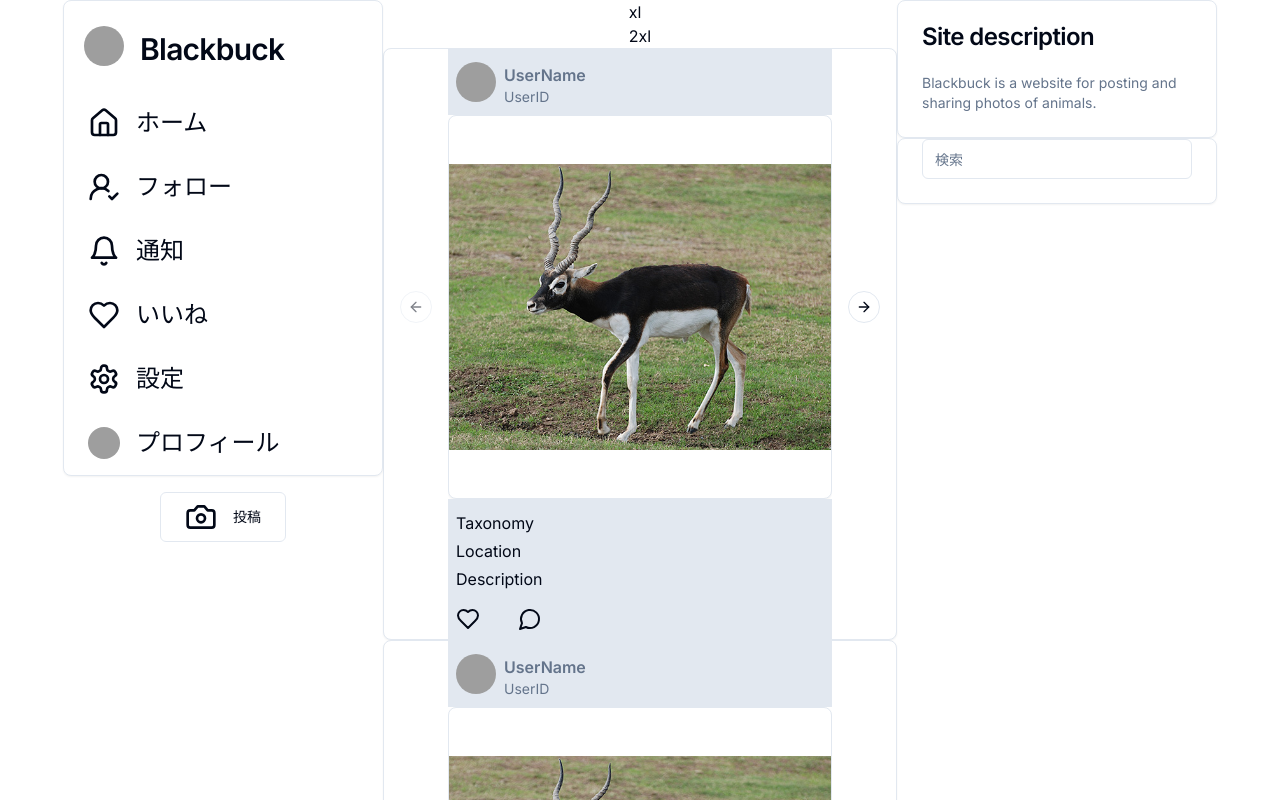
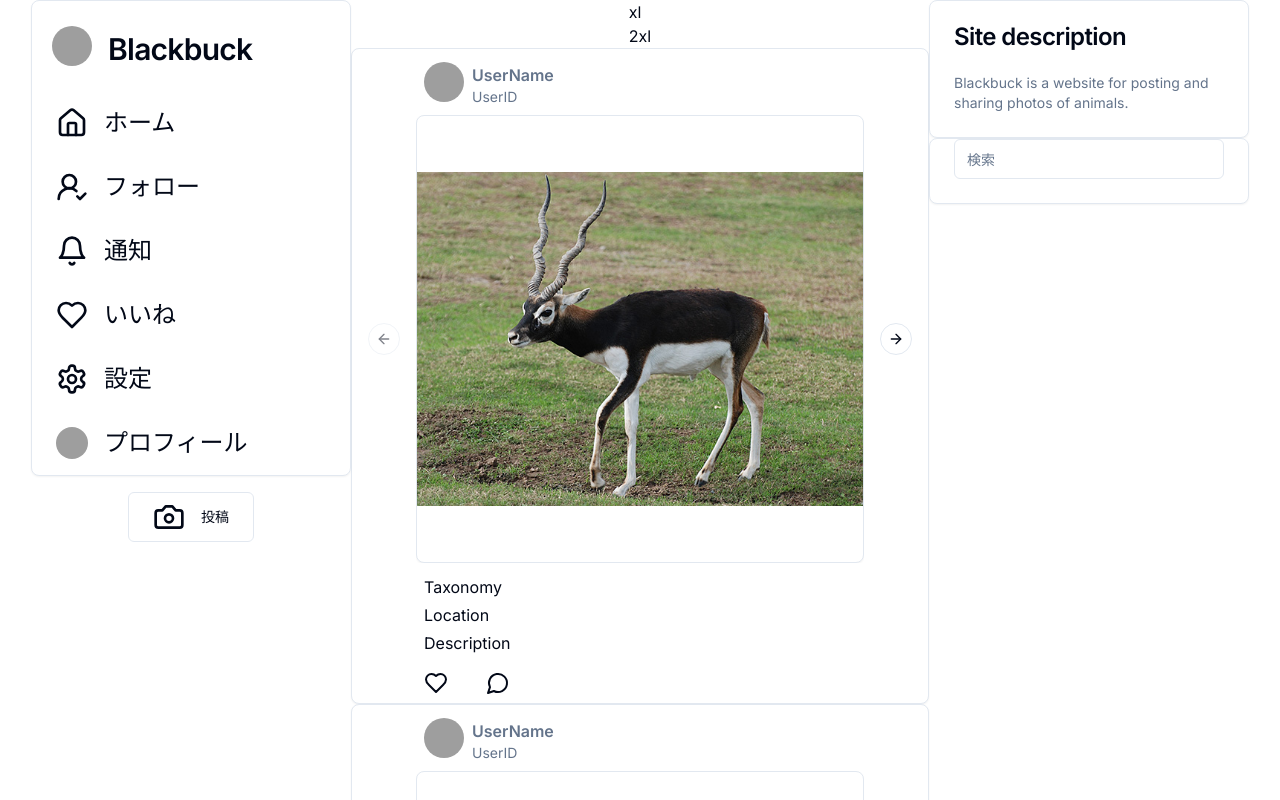
Before and after one commit to raithend/nextjs-project, a Next.js app: page / in a window 1280 px wide. Shown: the top 800 px of the page. Built offline with nearby package versions, Linux system fonts and the light colour scheme; grey boxes are pictures that could not be loaded.

Commit message:
カルーセルのサイズを変更した。 また、スマートフォン用画面ではカルーセルのボタンとカードの左右の余白を削除した。

```diff
--- a/components/main-content/post.tsx
+++ b/components/main-content/post.tsx
@@ -23,8 +23,8 @@ import { UserRoundIcon, HeartIcon, MessageCircleIcon } from "lucide-react"
 export function Post() {
     return(
         <div>
-            <Card className="px-16">
-                <CardHeader className="flex-row items-center bg-slate-200 p-2">
+            <Card className="p-0 md:px-16">
+                <CardHeader className="flex-row items-center p-2">
                     <div>
                         <Avatar>
                             <AvatarImage src="https://github.com/shadcn.png" />
@@ -42,7 +42,7 @@ export function Post() {
                 </CardHeader>
 
                 <CardContent className="p-0">
-                    <Carousel className="w-full max-w-sm">
+                    <Carousel className="w-full max-w-md">
                     <CarouselContent>
                         {Array.from({ length: 5 }).map((_, index) => (
                         <CarouselItem key={index}>
@@ -59,12 +59,16 @@ export function Post() {
                         </CarouselItem>
                         ))}
                     </CarouselContent>
-                    <CarouselPrevious />
-                    <CarouselNext />
+                    <div className="hidden md:block">
+                        <CarouselPrevious />
+                    </div>
+                    <div className="hidden md:block">
+                        <CarouselNext />
+                    </div>
                     </Carousel>
                 </CardContent>
 
-                <CardFooter className="bg-slate-200 p-2">
+                <CardFooter className="p-2">
                     <div>
                         <div>
                             <div className="my-1">
```
